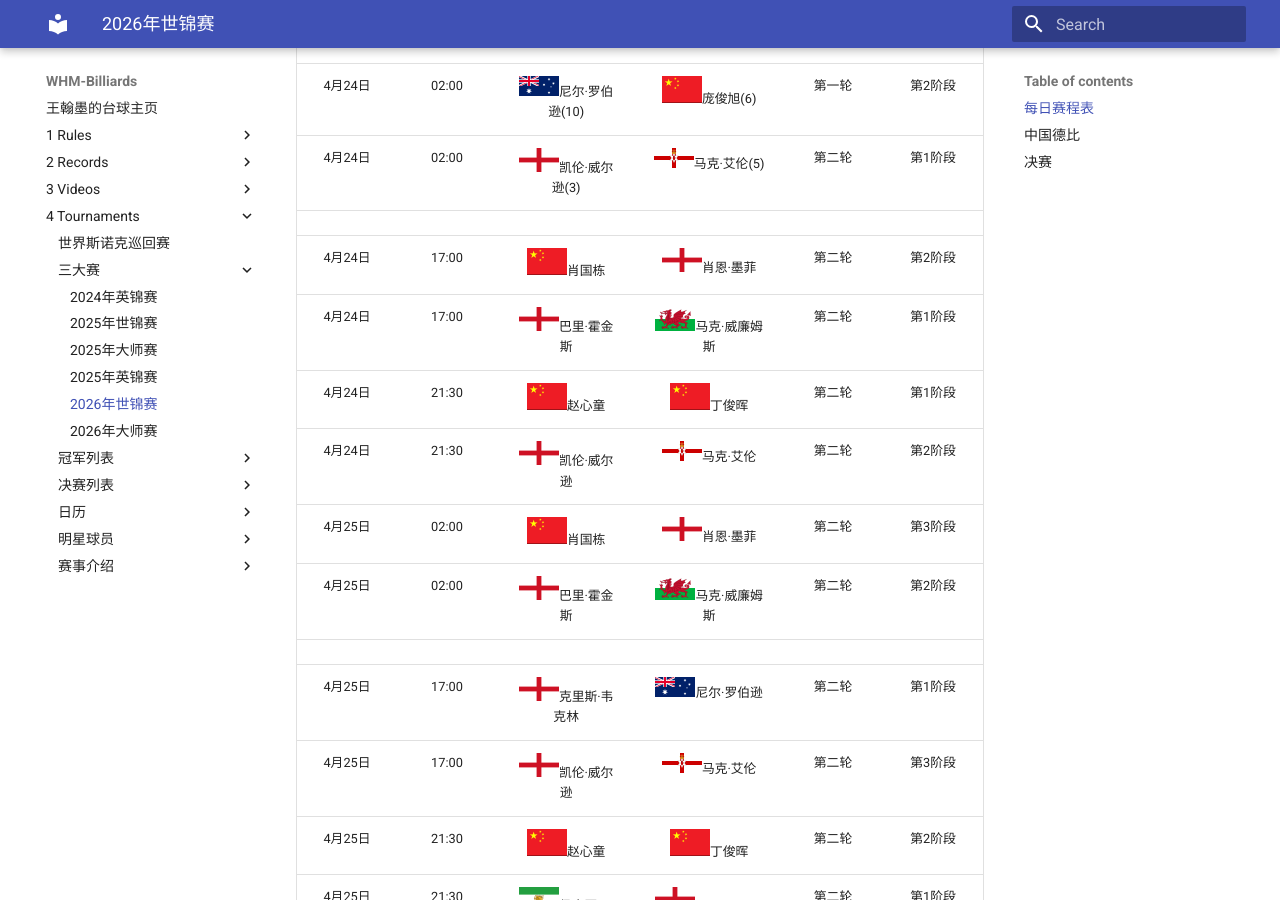
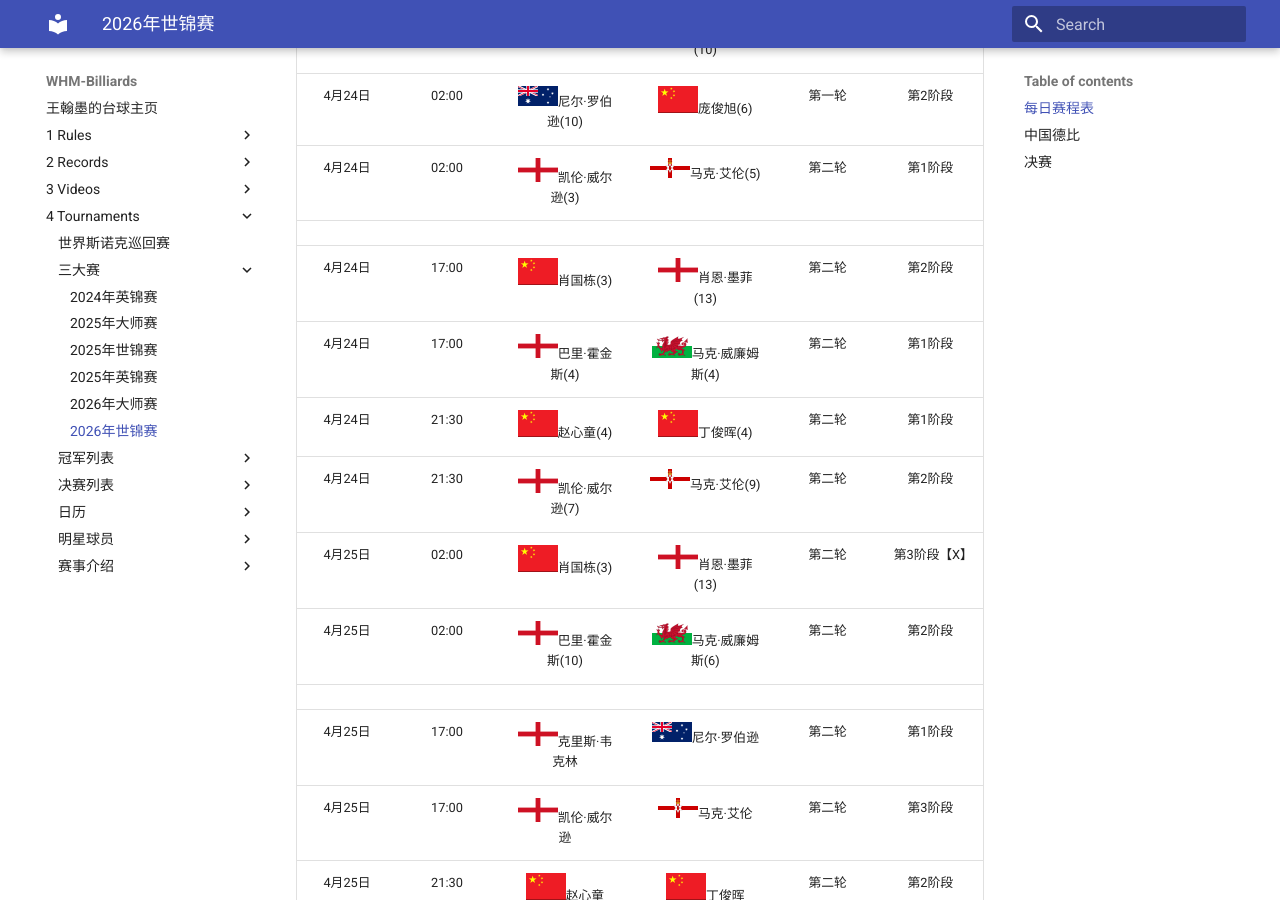
Before and after one commit to whm-billiards/whm-billiards.github.io, an MkDocs documentation site: the page built from docs/4-Tournaments/三大赛/06-2026年世锦赛.md, in a window 1280 px wide and 900 px high, scrolled down 5147 px. Built offline with MkDocs 1.6.1 and Material for MkDocs 9.7.7, drawn with Linux system fonts in a browser that asks for light colours; some of the changed text lies outside the part shown.

Commit message:
World Championship 4.25

```diff
--- a/docs/4-Tournaments/三大赛/2026年世锦赛.md
+++ b/docs/4-Tournaments/三大赛/06-2026年世锦赛.md
@@ -23,16 +23,16 @@
 |  15  | 第一轮  | ![](../img/china.png)斯佳辉[15]                |  3-10 | ![](../img/iran.png)**侯赛因·瓦菲**           | Live         |
 |  16  | 第一轮  | ![](../img/england.png)**贾德·特鲁姆普**[2]    | 10-5  | ![](../img/england.png)加里·威尔逊            | Final        |
 |      |         |                                               |       |                                              |              |
-|  17  | 第二轮  | ![](../img/china.png)赵心童                    |  0-0  | ![](../img/china.png)丁俊晖                   | Due          |
-|  18  | 第二轮  | ![](../img/china.png)肖国栋                    |  2-6  | ![](../img/england.png)肖恩·墨菲              | Live         |
+|  17  | 第二轮  | ![](../img/china.png)赵心童                    |  4-4  | ![](../img/china.png)丁俊晖                   | Live         |
+|  18  | 第二轮  | ![](../img/china.png)肖国栋                    |  3-13 | ![](../img/england.png)**肖恩·墨菲**          | Final        |
 |  19  | 第二轮  | ![](../img/scotland.png)约翰·希金斯             |  0-0  | ![](../img/england.png)罗尼·奥沙利文          | Due          |
 |  20  | 第二轮  | ![](../img/england.png)克里斯·韦克林            |  0-0  | ![](../img/australia.png)尼尔·罗伯逊          | Due          |
-|  21  | 第二轮  | ![](../img/england.png)凯伦·威尔逊              |  3-5  | ![](../img/north_ireland.png)马克·艾伦        | Live         |
-|  22  | 第二轮  | ![](../img/england.png)巴里·霍金斯              |  0-0  | ![](../img/wales.png)马克·威廉姆斯            | Due          |
+|  21  | 第二轮  | ![](../img/england.png)凯伦·威尔逊              |  7-9  | ![](../img/north_ireland.png)马克·艾伦        | Live         |
+|  22  | 第二轮  | ![](../img/england.png)巴里·霍金斯              | 10-6  | ![](../img/wales.png)马克·威廉姆斯            | Live         |
 |  23  | 第二轮  | ![](../img/england.png)马克·塞尔比              |  0-0  | ![](../img/china.png)吴宜泽                  | Due          |
 |  24  | 第二轮  | ![](../img/iran.png)侯赛因·瓦菲                 |  0-0  | ![](../img/england.png)贾德·特鲁姆普          | Due          |
 |      |         |                                               |       |                                              |              |
-|  25  | 1/4决赛 | W17                                            |  0-0  | W18                                          |              |
+|  25  | 1/4决赛 | W17                                            |  0-0  | ![](../img/england.png)肖恩·墨菲              |              |
 |  26  | 1/4决赛 | W19                                            |  0-0  | W20                                          |              |
 |  27  | 1/4决赛 | W21                                            |  0-0  | W22                                          |              |
 |  28  | 1/4决赛 | W23                                            |  0-0  | W24                                          |              |
@@ -92,12 +92,12 @@
 | 4月24日 |   02:00  |  ![](../img/australia.png)尼尔·罗伯逊(10)       | ![](../img/china.png)庞俊旭(6)                   |    第一轮     |    第2阶段   |
 | 4月24日 |   02:00  |  ![](../img/england.png)凯伦·威尔逊(3)          |  ![](../img/north_ireland.png)马克·艾伦(5)       |    第二轮     |    第1阶段   |
 |         |          |                                                |                                                |              |              |
-| 4月24日 |   17:00  |  ![](../img/china.png)肖国栋                    |  ![](../img/england.png)肖恩·墨菲               |    第二轮     |    第2阶段   |
-| 4月24日 |   17:00  |  ![](../img/england.png)巴里·霍金斯             |  ![](../img/wales.png)马克·威廉姆斯              |    第二轮     |    第1阶段   |
-| 4月24日 |   21:30  |  ![](../img/china.png)赵心童                    |  ![](../img/china.png)丁俊晖                    |    第二轮     |    第1阶段   |
-| 4月24日 |   21:30  |  ![](../img/england.png)凯伦·威尔逊             |  ![](../img/north_ireland.png)马克·艾伦          |    第二轮     |    第2阶段   |
-| 4月25日 |   02:00  |  ![](../img/china.png)肖国栋                    |  ![](../img/england.png)肖恩·墨菲               |    第二轮     |    第3阶段   |
-| 4月25日 |   02:00  |  ![](../img/england.png)巴里·霍金斯             |  ![](../img/wales.png)马克·威廉姆斯              |    第二轮     |    第2阶段   |
+| 4月24日 |   17:00  |  ![](../img/china.png)肖国栋(3)                 |  ![](../img/england.png)肖恩·墨菲(13)           |    第二轮     |    第2阶段   |
+| 4月24日 |   17:00  |  ![](../img/england.png)巴里·霍金斯(4)          |  ![](../img/wales.png)马克·威廉姆斯(4)           |    第二轮     |    第1阶段   |
+| 4月24日 |   21:30  |  ![](../img/china.png)赵心童(4)                 |  ![](../img/china.png)丁俊晖(4)                 |    第二轮     |    第1阶段   |
+| 4月24日 |   21:30  |  ![](../img/england.png)凯伦·威尔逊(7)          |  ![](../img/north_ireland.png)马克·艾伦(9)       |    第二轮     |    第2阶段   |
+| 4月25日 |   02:00  |  ![](../img/china.png)肖国栋(3)                 |  ![](../img/england.png)肖恩·墨菲(13)           |    第二轮     |  第3阶段【X】 |
+| 4月25日 |   02:00  |  ![](../img/england.png)巴里·霍金斯(10)         |  ![](../img/wales.png)马克·威廉姆斯(6)           |    第二轮     |    第2阶段   |
 |         |          |                                                |                                                |              |              |
 | 4月25日 |   17:00  |  ![](../img/england.png)克里斯·韦克林           |  ![](../img/australia.png)尼尔·罗伯逊            |    第二轮     |    第1阶段   |
 | 4月25日 |   17:00  |  ![](../img/england.png)凯伦·威尔逊             |  ![](../img/north_ireland.png)马克·艾伦          |    第二轮     |    第3阶段   |
@@ -118,16 +118,16 @@
 | 4月28日 |   02:00  |  ![](../img/england.png)克里斯·韦克林           |  ![](../img/australia.png)尼尔·罗伯逊            |    第二轮     |    第3阶段   |
 | 4月28日 |   02:00  |  ![](../img/iran.png)侯赛因·瓦菲                |  ![](../img/england.png)贾德·特鲁姆普            |    第二轮     |    第3阶段   |
 |         |          |                                                |                                                |              |              |
-| 4月28日 |   17:00  |  W17                                           |  W18                                            |    1/4决赛    |    第1阶段   |
+| 4月28日 |   17:00  |  W17                                           |  ![](../img/england.png)肖恩·墨菲                |    1/4决赛    |    第1阶段   |
 | 4月28日 |   17:00  |  W21                                           |  W22                                            |    1/4决赛    |    第1阶段   |
 | 4月28日 |   21:30  |  W19                                           |  W20                                            |    1/4决赛    |    第1阶段   |
 | 4月28日 |   21:30  |  W23                                           |  W24                                            |    1/4决赛    |    第1阶段   |
-| 4月29日 |   02:00  |  W17                                           |  W18                                            |    1/4决赛    |    第2阶段   |
+| 4月29日 |   02:00  |  W17                                           |  ![](../img/england.png)肖恩·墨菲                |    1/4决赛    |    第2阶段   |
 | 4月29日 |   02:00  |  W21                                           |  W22                                            |    1/4决赛    |    第2阶段   |
 |         |          |                                                |                                                |              |              |
 | 4月29日 |   17:00  |  W19                                           |  W20                                            |    1/4决赛    |    第2阶段   |
 | 4月29日 |   17:00  |  W21                                           |  W22                                            |    1/4决赛    |    第3阶段   |
-| 4月29日 |   21:30  |  W17                                           |  W18                                            |    1/4决赛    |    第3阶段   |
+| 4月29日 |   21:30  |  W17                                           |  ![](../img/england.png)肖恩·墨菲                |    1/4决赛    |    第3阶段   |
 | 4月29日 |   21:30  |  W23                                           |  W24                                            |    1/4决赛    |    第2阶段   |
 | 4月30日 |   02:00  |  W19                                           |  W20                                            |    1/4决赛    |    第3阶段   |
 | 4月30日 |   02:00  |  W23                                           |  W24                                            |    1/4决赛    |    第3阶段   |
```
Also changed, not shown: docs/4-Tournaments/README.md (+4 -11 lines), docs/4-Tournaments/三大赛/01-2024年英锦赛.md (renamed from docs/4-Tournaments/三大赛/2024年英锦赛.md), docs/4-Tournaments/三大赛/02-2025年大师赛.md (renamed from docs/4-Tournaments/三大赛/2025年大师赛.md), docs/4-Tournaments/三大赛/03-2025年世锦赛.md (renamed from docs/4-Tournaments/三大赛/2025年世锦赛.md), docs/4-Tournaments/三大赛/04-2025年英锦赛.md (renamed from docs/4-Tournaments/三大赛/2025年英锦赛.md), docs/4-Tournaments/三大赛/05-2026年大师赛.md (renamed from docs/4-Tournaments/三大赛/2026年大师赛.md).
